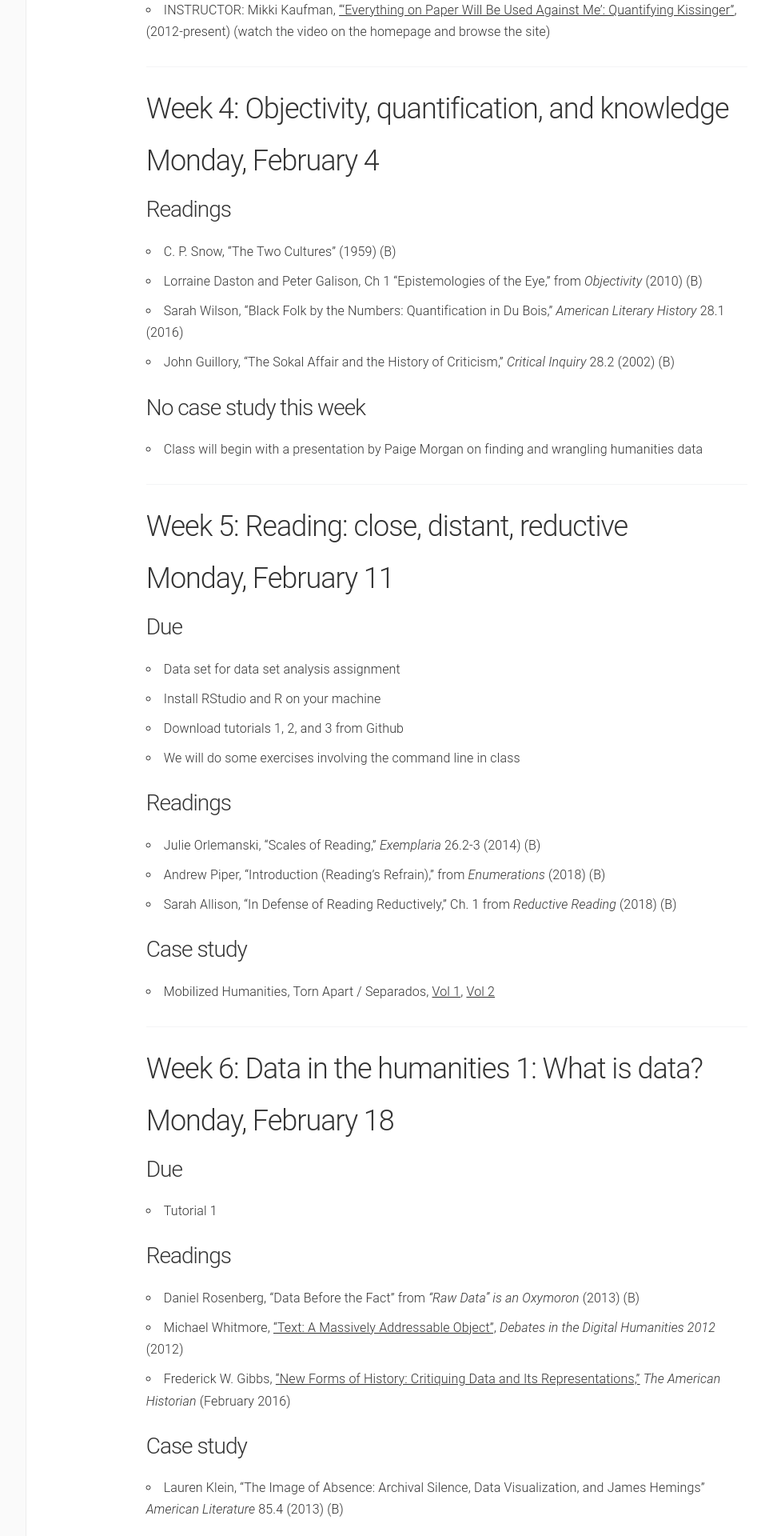
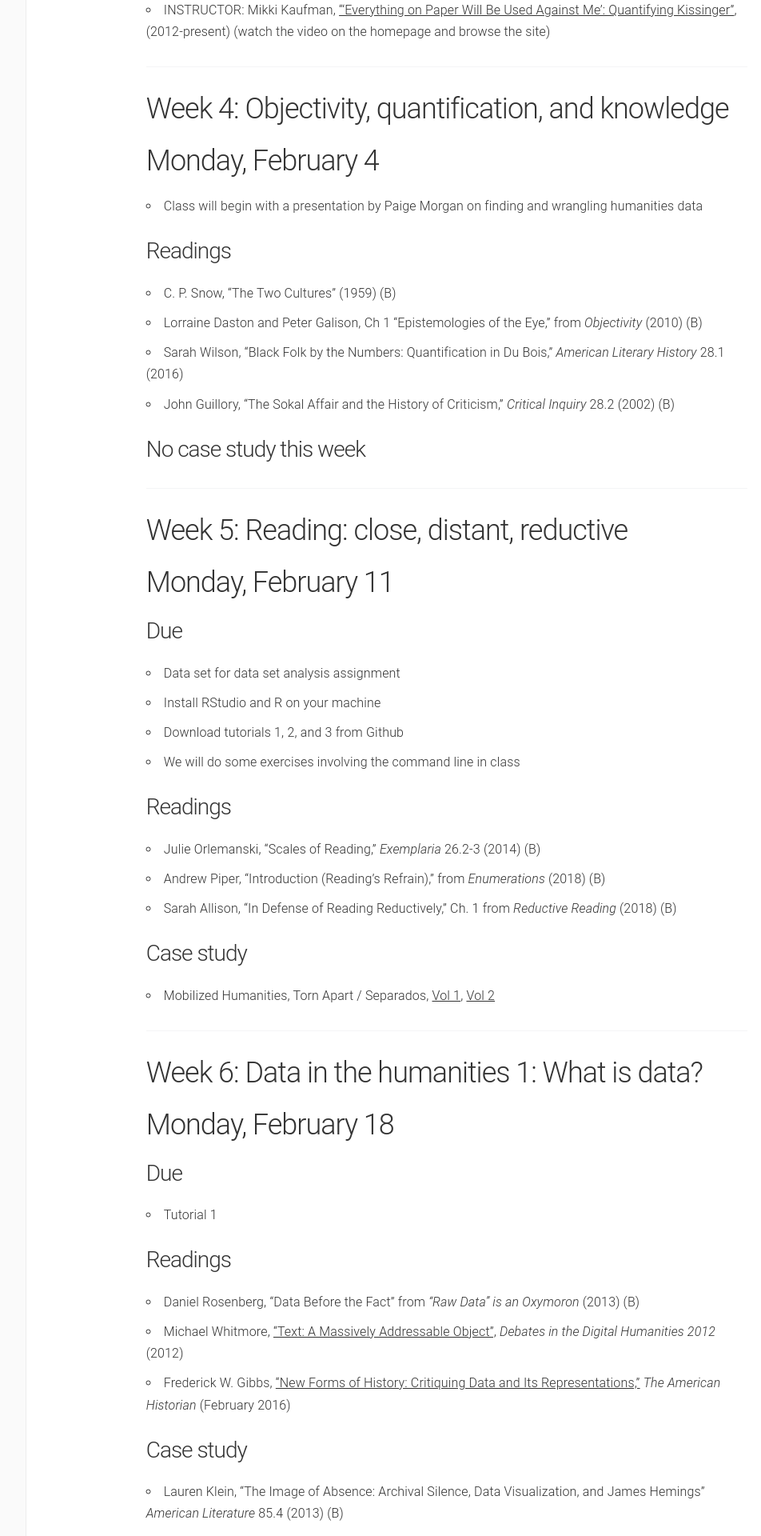
Before and after one commit to lcthomas/eng682s19, a Jekyll site: the page built from schedule.md, in a window 1280 px wide. Shown: the part 1937-3857 px from the top of the page at 80% size, without its empty margins (180-1132 px from the left). Built offline with Jekyll 4.4.1, drawn with Linux system fonts in a browser that asks for light colours; part of the change alters nothing that is shown.

Commit message:
revision to feb 4

```diff
--- a/schedule.md
+++ b/schedule.md
@@ -51,6 +51,8 @@ _The Administration of DH_
 
 ## Week 4: Objectivity, quantification, and knowledge
 ## Monday, February 4
+* Class will begin with a presentation by Paige Morgan on finding and wrangling humanities data
+
 ### Readings
 * C. P. Snow, “The Two Cultures” (1959) (B)
 * Lorraine Daston and Peter Galison, Ch 1 “Epistemologies of the Eye,” from _Objectivity_ (2010) (B)
@@ -58,7 +60,6 @@ _The Administration of DH_
 * John Guillory, “The Sokal Affair and the History of Criticism,” _Critical Inquiry_ 28.2 (2002) (B)
 
 ### No case study this week
-* Class will begin with a presentation by Paige Morgan on finding and wrangling humanities data
 
 ----
 
```
